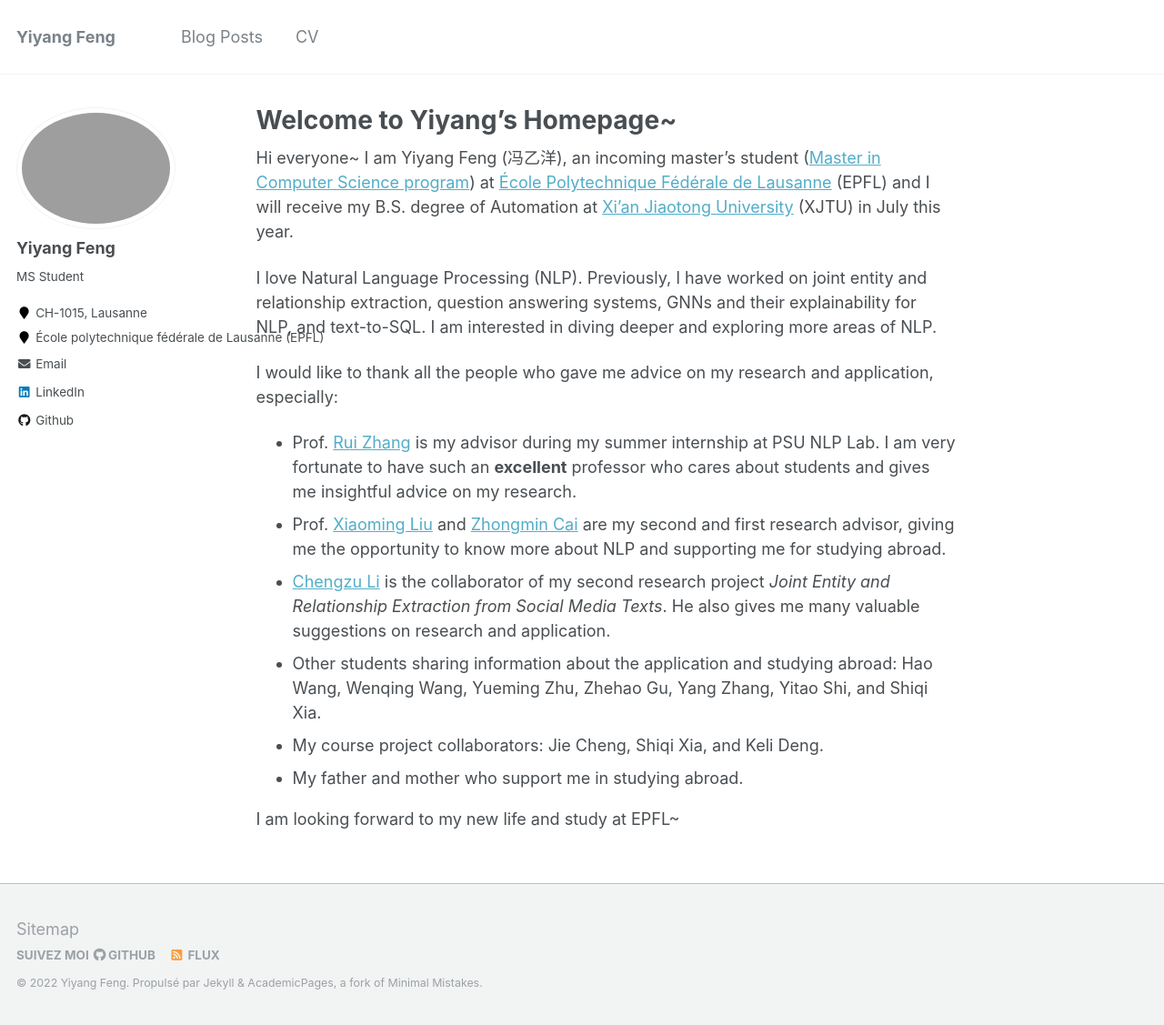
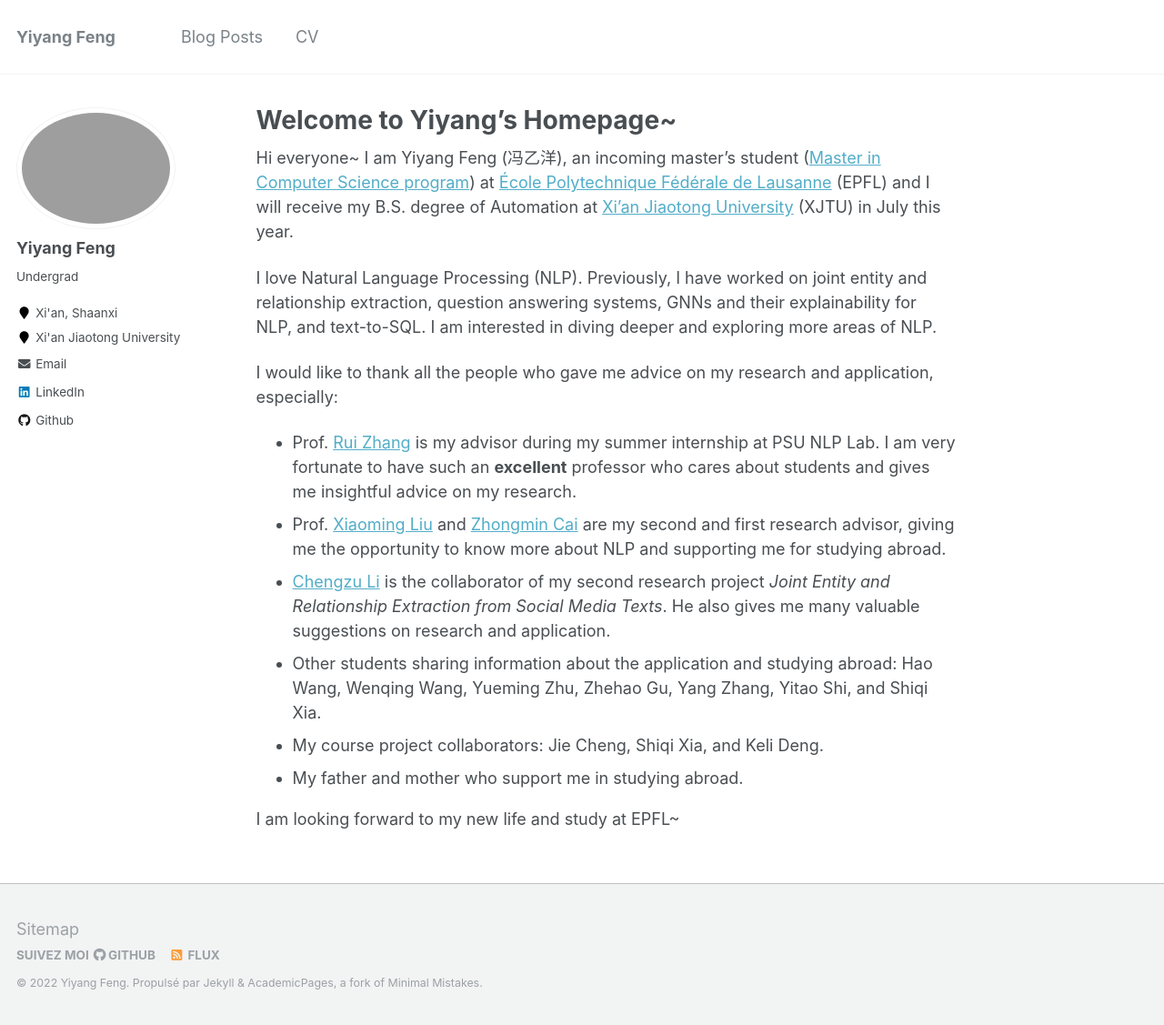
Before and after one commit to Wind-2375-like/Wind-2375-like.github.io, a Jekyll site: the page built from _pages/about.md, in a window 1280 px wide and 1127 px high. Shown: the whole window at 91% size. Built offline with Jekyll 4.4.1, drawn with Linux system fonts in a browser that asks for light colours.

Commit message:
fixed location name too long bug

```diff
--- a/_config.yml
+++ b/_config.yml
@@ -10,7 +10,7 @@ locale                   : "fr-CH"
 title                    : "Yiyang Feng"
 title_separator          : "-"
 name                     : &name "Yiyang Feng"
-description              : &description "Master of computer science student @ École polytechnique fédérale de Lausanne (EPFL)"
+description              : &description "Expected Master of computer science student @ École polytechnique fédérale de Lausanne (EPFL)"
 url                      : https://wind-2375-like.github.io # the base hostname & protocol for your site e.g. "https://mmistakes.github.io"
 baseurl                  : "" # the subpath of your site, e.g. "/blog"
 repository               : "https://github.com/Wind-2375-like/Wind-2375-like.github.io"
@@ -82,9 +82,9 @@ analytics:
 author:
   name             : "Yiyang Feng"
   avatar           : "profile.jpg"
-  bio              : "MS Student"
-  location         : "CH-1015, Lausanne"
-  employer         : "École polytechnique fédérale de Lausanne (EPFL)"
+  bio              : "Undergrad"
+  location         : "Xi'an, Shaanxi"
+  employer         : "Xi'an Jiaotong University"
   # pubmed           : "https://www.ncbi.nlm.nih.gov/pubmed/?term=john+snow"
   # googlescholar    : "http://yourfullgooglescholarurl.com"
   email            : "yiyang.feng.2375@gmail.com"
```
